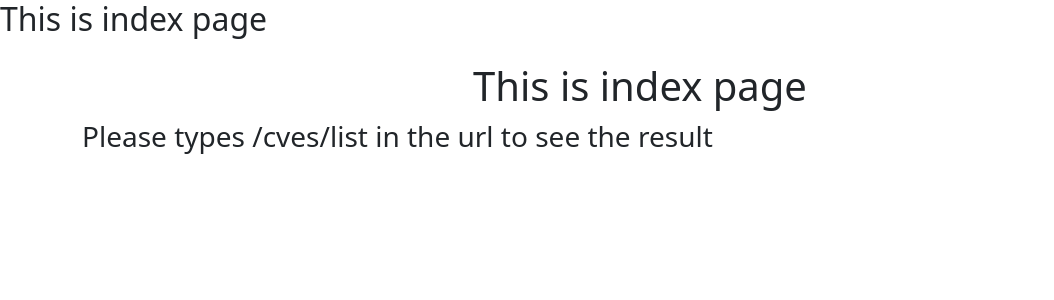
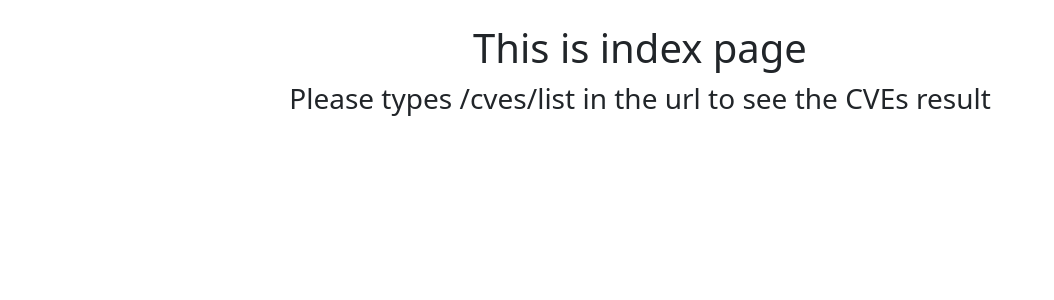
Before and after one commit to Neha220803/securin-task, a Flask app: page / in a window 1280 px wide. Shown: the top 300 px of the page, without its empty margins (0-1054 px from the left). Run offline with Flask 3, Linux system fonts and the light colour scheme.

Commit message:
minnor changes

```diff
--- a/templates/index.html
+++ b/templates/index.html
@@ -1,25 +1,10 @@
-<!DOCTYPE html>
-<html lang="en">
-<head>
-    <title>Document</title>
-</head>
-<body>
-    <h2>This is index page</h2>
-</body>
-</html>
-
-
-
 {% extends "base.html" %}
 
-{% block title %}
-CVE API
-{% endblock %}
+{% block title %}CVEs API Data{% endblock %}
 
 {% block content %}
-<div class="container my-4">
-    <h1 class="text-center mx-auto">This is index page</h1>
-    <h3>Please types /cves/list in the url to see the result</h3>
-
+<div class="container my-4 text-center">
+    <h1 class=" mx-auto">This is index page</h1>
+    <h3>Please types /cves/list in the url to see the CVEs result</h3>
 </div>
 {% endblock %}
```
